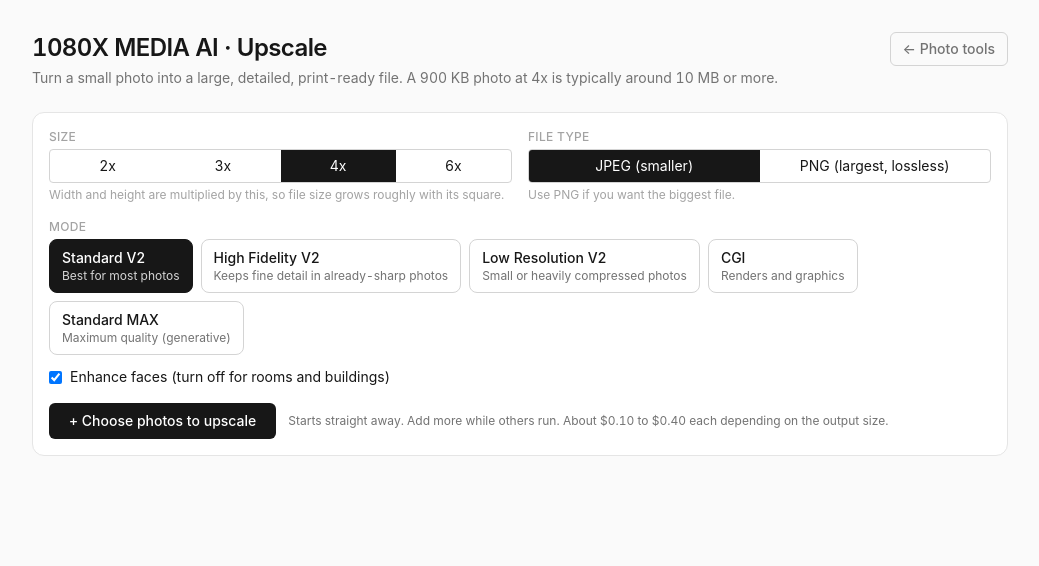
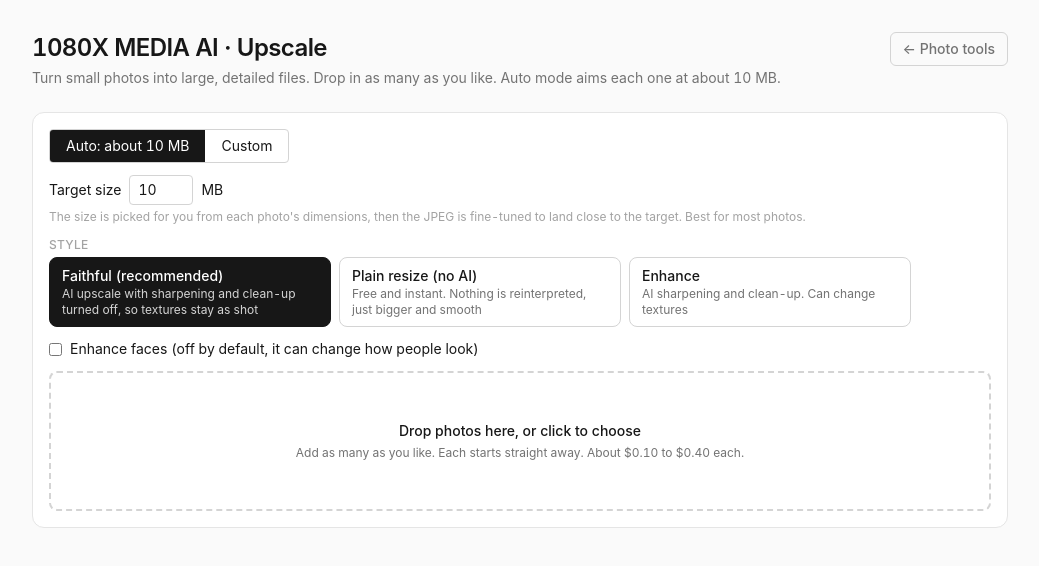
Before and after one commit to jaydengilfillan/proppolish, a Next.js app: page /upscale in a window 1280 px wide. Shown: the top 566 px of the page, without its empty margins (120-1159 px from the left). Built offline with nearby package versions, Linux system fonts and the light colour scheme.

Commit message:
Add files via upload

```diff
--- a/src/app/upscale/page.tsx
+++ b/src/app/upscale/page.tsx
@@ -21,6 +21,12 @@ interface Item {
   h: number;
   factor: number;
   format: "jpeg" | "png";
+  auto: boolean;
+  target: number;
+  origUrl: string;
+  finalUrl?: string;
+  finalBytes?: number;
+  finishing?: boolean;
   status: "uploading" | "queued" | "done" | "failed";
   statusUrl?: string;
   responseUrl?: string;
@@ -60,12 +66,68 @@ function imageSize(file: File): Promise<{ w: number; h: number }> {
   });
 }
 
+/** Pick an upscale factor so the finished JPEG lands near the target size (about 0.3 bytes per output pixel for an upscaled photo). */
+function autoFactor(w: number, h: number, targetMb: number, plain = false): number {
+  const px = (targetMb * 1048576) / (plain ? 0.2 : 0.3);
+  const f = Math.sqrt(px / Math.max(1, w * h));
+  return Math.min(plain ? 8 : 6, Math.max(2, Math.round(f * 2) / 2));
+}
+
+/** Encode a canvas as JPEG so it lands close to the target size (adjusts quality only). */
+async function fitCanvas(c: HTMLCanvasElement, targetBytes: number): Promise<Blob> {
+  const enc = (q: number) => new Promise<Blob>((res, rej) => c.toBlob((b) => (b ? res(b) : rej(new Error("Encode failed"))), "image/jpeg", q));
+  let lo = 0.5;
+  let hi = 1;
+  let best: Blob | null = null;
+  for (let i = 0; i < 6; i++) {
+    const q = i === 0 ? 0.92 : (lo + hi) / 2;
+    const b = await enc(q);
+    if (b.size <= targetBytes * 1.1 && (!best || b.size > best.size)) best = b;
+    if (b.size > targetBytes * 1.05) hi = q;
+    else if (b.size < targetBytes * 0.95) lo = q;
+    else {
+      best = b;
+      break;
+    }
+  }
+  return best ?? (await enc(0.5));
+}
+
+/** Re-encode a JPEG so it lands close to the target size (the pixels stay the same). */
+async function fitJpeg(blob: Blob, targetBytes: number): Promise<Blob> {
+  if (blob.size >= targetBytes * 0.9 && blob.size <= targetBytes * 1.1) return blob;
+  const bmp = await createImageBitmap(blob);
+  const c = document.createElement("canvas");
+  c.width = bmp.width;
+  c.height = bmp.height;
+  c.getContext("2d")!.drawImage(bmp, 0, 0);
+  return fitCanvas(c, targetBytes);
+}
+
+/** Plain resize with no AI: smooth high-quality scaling, so textures and colours are not reinterpreted. */
+async function plainUpscale(file: File, factor: number, targetBytes: number): Promise<Blob> {
+  const bmp = await createImageBitmap(file);
+  const k = Math.min(factor, 16000 / Math.max(bmp.width, bmp.height));
+  const c = document.createElement("canvas");
+  c.width = Math.round(bmp.width * k);
+  c.height = Math.round(bmp.height * k);
+  const ctx = c.getContext("2d")!;
+  ctx.imageSmoothingEnabled = true;
+  ctx.imageSmoothingQuality = "high";
+  ctx.drawImage(bmp, 0, 0, c.width, c.height);
+  return fitCanvas(c, targetBytes);
+}
+
 export default function UpscalePage() {
   const [items, setItems] = useState<Item[]>([]);
+  const [style, setStyle] = useState<"faithful" | "enhance" | "plain">("faithful");
   const [model, setModel] = useState("Standard V2");
   const [factor, setFactor] = useState(4);
+  const [auto, setAuto] = useState(true);
+  const [target, setTarget] = useState(10);
+  const [drag, setDrag] = useState(false);
   const [format, setFormat] = useState<"jpeg" | "png">("jpeg");
-  const [face, setFace] = useState(true);
+  const [face, setFace] = useState(false);
   const [error, setError] = useState("");
   const fileRef = useRef<HTMLInputElement | null>(null);
   const patch = (id: string, p: Partial<Item>) => setItems((l) => l.map((x) => (x.id === id ? { ...x, ...p } : x)));
@@ -85,12 +147,25 @@ export default function UpscalePage() {
   async function start(file: File) {
     const id = `u${Date.now()}${Math.random().toString(36).slice(2, 5)}`;
     const { w, h } = await imageSize(file);
-    setItems((l) => [{ id, name: file.name, origBytes: file.size, w, h, factor, format, status: "uploading" }, ...l]);
+    const plain = style === "plain";
+    const f = auto ? autoFactor(w, h, target, plain) : factor;
+    const fmt: "jpeg" | "png" = auto || plain ? "jpeg" : format;
+    setItems((l) => [{ id, name: file.name, origBytes: file.size, w, h, factor: f, format: fmt, auto, target, origUrl: URL.createObjectURL(file), status: "uploading" }, ...l]);
+    if (plain) {
+      try {
+        const out = await plainUpscale(file, f, target * 1048576);
+        const u = URL.createObjectURL(out);
+        patch(id, { status: "done", imageUrl: u, finalUrl: u, finalBytes: out.size });
+      } catch (e) {
+        patch(id, { status: "failed", error: e instanceof Error ? e.message : "Failed" });
+      }
+      return;
+    }
     try {
       const { uploadUrl, fileUrl } = await post<{ uploadUrl: string; fileUrl: string }>("/api/video/upload-init", { contentType: file.type, fileName: file.name });
       const put = await fetch(uploadUrl, { method: "PUT", body: file, headers: { "Content-Type": file.type } });
       if (!put.ok) throw new Error(`Upload failed (${put.status})`);
-      const r = await post<{ statusUrl: string; responseUrl: string }>("/api/upscale", { imageUrl: fileUrl, model, factor, format, face, w, h });
+      const r = await post<{ statusUrl: string; responseUrl: string }>("/api/upscale", { imageUrl: fileUrl, model: style === "faithful" ? "High Fidelity V2" : model, faithful: style === "faithful", factor: f, format: fmt, face, w, h });
       patch(id, { status: "queued", statusUrl: r.statusUrl, responseUrl: r.responseUrl });
     } catch (e) {
       patch(id, { status: "failed", error: e instanceof Error ? e.message : "Failed" });
@@ -105,7 +180,10 @@ export default function UpscalePage() {
         try {
           const r = await fetch(`/api/upscale/status?statusUrl=${encodeURIComponent(it.statusUrl)}&responseUrl=${encodeURIComponent(it.responseUrl!)}`);
           const j = (await r.json()) as { status?: string; imageUrl?: string; fileSize?: number | null; error?: string };
-          if (j.status === "DONE") patch(it.id, { status: "done", imageUrl: j.imageUrl, outBytes: j.fileSize ?? null });
+          if (j.status === "DONE") {
+            patch(it.id, { status: "done", imageUrl: j.imageUrl, outBytes: j.fileSize ?? null, finishing: it.auto });
+            if (it.auto && j.imageUrl) void finish(it, j.imageUrl);
+          }
           else if (j.status === "FAILED" || j.error) patch(it.id, { status: "failed", error: j.error ?? "Failed" });
         } catch {
           /* try again next tick */
@@ -115,9 +193,22 @@ export default function UpscalePage() {
     return () => clearInterval(t);
   }, [items]);
 
+  async function finish(it: Item, url: string) {
+    try {
+      const out = await fitJpeg(await urlToBlob(url), it.target * 1048576);
+      patch(it.id, { finishing: false, finalUrl: URL.createObjectURL(out), finalBytes: out.size });
+    } catch {
+      patch(it.id, { finishing: false });
+    }
+  }
+
   async function download(it: Item) {
     if (!it.imageUrl) return;
     const base = it.name.replace(/\.[^.]+$/, "");
+    if (it.finalUrl) {
+      triggerDownload(it.finalUrl, `${base}-upscaled.jpg`);
+      return;
+    }
     try {
       const o = URL.createObjectURL(await urlToBlob(it.imageUrl));
       triggerDownload(o, `${base}-upscaled.${it.format === "png" ? "png" : "jpg"}`);
@@ -132,13 +223,25 @@ export default function UpscalePage() {
       <header className="mb-6 flex items-start justify-between gap-4">
         <div className="flex flex-col gap-1">
           <h1 className="text-2xl font-semibold tracking-tight">{APP_NAME} · Upscale</h1>
-          <p className="text-sm text-neutral-500">Turn a small photo into a large, detailed, print-ready file. A 900 KB photo at 4x is typically around 10 MB or more.</p>
+          <p className="text-sm text-neutral-500">Turn small photos into large, detailed files. Drop in as many as you like. Auto mode aims each one at about 10 MB.</p>
         </div>
         <Link href="/" className="shrink-0 rounded-md border border-neutral-300 px-3 py-1.5 text-sm font-medium text-neutral-500 hover:text-neutral-800">← Photo tools</Link>
       </header>
 
       <section className="mb-6 rounded-xl border border-neutral-200 bg-white p-4">
-        <div className="grid gap-4 sm:grid-cols-2">
+        <div className="mb-3 flex overflow-hidden rounded border border-neutral-300 text-sm sm:w-fit">
+          <button onClick={() => setAuto(true)} className={`px-4 py-1.5 ${auto ? "bg-neutral-900 text-white" : "hover:bg-neutral-100"}`}>Auto: about {target} MB</button>
+          <button onClick={() => setAuto(false)} className={`px-4 py-1.5 ${!auto ? "bg-neutral-900 text-white" : "hover:bg-neutral-100"}`}>Custom</button>
+        </div>
+        {auto ? (
+          <div className="mb-3 text-sm">
+            <label className="flex items-center gap-2">Target size
+              <input type="number" min={2} max={40} value={target} onChange={(e) => setTarget(Math.max(2, Math.min(40, Number(e.target.value) || 10)))} className="w-16 rounded border border-neutral-300 px-2 py-1" /> MB
+            </label>
+            <p className="mt-1 text-xs text-neutral-400">The size is picked for you from each photo's dimensions, then the JPEG is fine-tuned to land close to the target. Best for most photos.</p>
+          </div>
+        ) : (
+          <div className="mb-3 grid gap-4 sm:grid-cols-2">
             <div>
               <p className="mb-1 text-xs font-medium uppercase tracking-wide text-neutral-400">Size</p>
               <div className="flex overflow-hidden rounded border border-neutral-300 text-sm">
@@ -146,33 +249,49 @@ export default function UpscalePage() {
                   <button key={n} onClick={() => setFactor(n)} className={`flex-1 px-3 py-1.5 ${factor === n ? "bg-neutral-900 text-white" : "hover:bg-neutral-100"}`}>{n}x</button>
                 ))}
               </div>
-            <p className="mt-1 text-xs text-neutral-400">Width and height are multiplied by this, so file size grows roughly with its square.</p>
             </div>
             <div>
               <p className="mb-1 text-xs font-medium uppercase tracking-wide text-neutral-400">File type</p>
               <div className="flex overflow-hidden rounded border border-neutral-300 text-sm">
-              <button onClick={() => setFormat("jpeg")} className={`flex-1 px-3 py-1.5 ${format === "jpeg" ? "bg-neutral-900 text-white" : "hover:bg-neutral-100"}`}>JPEG (smaller)</button>
-              <button onClick={() => setFormat("png")} className={`flex-1 px-3 py-1.5 ${format === "png" ? "bg-neutral-900 text-white" : "hover:bg-neutral-100"}`}>PNG (largest, lossless)</button>
-            </div>
-            <p className="mt-1 text-xs text-neutral-400">Use PNG if you want the biggest file.</p>
+                <button onClick={() => setFormat("jpeg")} className={`flex-1 px-3 py-1.5 ${format === "jpeg" ? "bg-neutral-900 text-white" : "hover:bg-neutral-100"}`}>JPEG</button>
+                <button onClick={() => setFormat("png")} className={`flex-1 px-3 py-1.5 ${format === "png" ? "bg-neutral-900 text-white" : "hover:bg-neutral-100"}`}>PNG (largest)</button>
               </div>
             </div>
-        <div className="mt-4">
-          <p className="mb-1 text-xs font-medium uppercase tracking-wide text-neutral-400">Mode</p>
+          </div>
+        )}
+        <div className="mb-3">
+          <p className="mb-1 text-xs font-medium uppercase tracking-wide text-neutral-400">Style</p>
           <div className="flex flex-wrap gap-2">
-            {MODELS.map((m) => (
-              <button key={m.id} onClick={() => setModel(m.id)} className={`rounded-lg border px-3 py-2 text-left text-sm ${model === m.id ? "border-neutral-900 bg-neutral-900 text-white" : "border-neutral-300 hover:border-neutral-500"}`}>
-                <span className="block font-medium">{m.label}</span>
-                <span className={`block text-xs ${model === m.id ? "text-neutral-300" : "text-neutral-500"}`}>{m.blurb}</span>
+            {([
+              ["faithful", "Faithful (recommended)", "AI upscale with sharpening and clean-up turned off, so textures stay as shot"],
+              ["plain", "Plain resize (no AI)", "Free and instant. Nothing is reinterpreted, just bigger and smooth"],
+              ["enhance", "Enhance", "AI sharpening and clean-up. Can change textures"],
+            ] as const).map(([id, label, blurb]) => (
+              <button key={id} onClick={() => setStyle(id)} className={`rounded-lg border px-3 py-2 text-left text-sm ${style === id ? "border-neutral-900 bg-neutral-900 text-white" : "border-neutral-300 hover:border-neutral-500"}`}>
+                <span className="block font-medium">{label}</span>
+                <span className={`block max-w-[16rem] text-xs ${style === id ? "text-neutral-300" : "text-neutral-500"}`}>{blurb}</span>
               </button>
             ))}
           </div>
+          {style === "enhance" && (
+            <div className="mt-2 flex flex-wrap gap-2">
+              {MODELS.map((m) => (
+                <button key={m.id} onClick={() => setModel(m.id)} className={`rounded-full border px-3 py-1 text-xs ${model === m.id ? "border-neutral-900 bg-neutral-900 text-white" : "border-neutral-300 hover:border-neutral-500"}`} title={m.blurb}>{m.label}</button>
+              ))}
             </div>
-        <label className="mt-3 flex items-center gap-2 text-sm"><input type="checkbox" checked={face} onChange={(e) => setFace(e.target.checked)} />Enhance faces (turn off for rooms and buildings)</label>
-        <div className="mt-4 flex flex-wrap items-center gap-3">
-          <button onClick={() => fileRef.current?.click()} className="rounded-md bg-neutral-900 px-5 py-2 text-sm font-medium text-white">+ Choose photos to upscale</button>
+          )}
+        </div>
+        {style !== "plain" && <label className="mb-3 flex items-center gap-2 text-sm"><input type="checkbox" checked={face} onChange={(e) => setFace(e.target.checked)} />Enhance faces (off by default, it can change how people look)</label>}
+        <div
+          onDragOver={(e) => { e.preventDefault(); setDrag(true); }}
+          onDragLeave={() => setDrag(false)}
+          onDrop={(e) => { e.preventDefault(); setDrag(false); void addFiles(e.dataTransfer.files); }}
+          onClick={() => fileRef.current?.click()}
+          className={`flex cursor-pointer flex-col items-center justify-center rounded-lg border-2 border-dashed px-6 py-12 text-center ${drag ? "border-neutral-900 bg-neutral-50" : "border-neutral-300 hover:border-neutral-500"}`}
+        >
+          <p className="text-sm font-medium">Drop photos here, or click to choose</p>
+          <p className="mt-1 text-xs text-neutral-500">Add as many as you like. Each starts straight away. About $0.10 to $0.40 each.</p>
           <input ref={fileRef} type="file" multiple accept="image/*" className="hidden" onChange={(e) => { void addFiles(e.target.files); e.target.value = ""; }} />
-          <span className="text-xs text-neutral-500">Starts straight away. Add more while others run. About $0.10 to $0.40 each depending on the output size.</span>
         </div>
         {error && <p className="mt-2 text-xs text-red-600">{error}</p>}
       </section>
@@ -184,15 +303,27 @@ export default function UpscalePage() {
               <span className="min-w-0 truncate font-medium">{it.name}</span>
               <button onClick={() => setItems((l) => l.filter((x) => x.id !== it.id))} className="text-neutral-400 hover:text-red-600">×</button>
             </div>
-            <p className="text-xs text-neutral-500">{it.w}×{it.h} · {mb(it.origBytes)} → {it.factor}x {it.format.toUpperCase()}</p>
+            <p className="text-xs text-neutral-500">{it.w}×{it.h} · {mb(it.origBytes)} → {it.factor}x {it.format.toUpperCase()}{it.auto ? ` (aiming for ~${it.target} MB)` : ""}</p>
             {(it.status === "uploading" || it.status === "queued") && <p className="py-8 text-center text-xs text-neutral-500">{it.status === "uploading" ? "Uploading…" : "Upscaling… (usually under a minute or two)"}</p>}
             {it.status === "failed" && <p className="mt-2 text-xs text-red-600">{it.error}</p>}
             {it.status === "done" && it.imageUrl && (
               <>
+                <div className="mt-2 grid grid-cols-2 gap-2">
+                  <div>
+                    <p className="mb-0.5 text-[11px] text-neutral-400">Original</p>
                     {/* eslint-disable-next-line @next/next/no-img-element */}
-                <img src={it.imageUrl} alt="Upscaled" className="mt-2 max-h-72 w-full rounded object-contain" />
-                <p className="mt-1 text-xs text-neutral-600">Result: {it.outBytes ? mb(it.outBytes) : "size shown on download"} ({it.w * it.factor}×{it.h * it.factor} px)</p>
-                <button onClick={() => void download(it)} className="mt-2 rounded-md bg-neutral-900 px-3 py-1.5 text-xs font-medium text-white">Download</button>
+                    <img src={it.origUrl} alt="Original" className="max-h-60 w-full rounded object-contain" />
+                  </div>
+                  <div>
+                    <p className="mb-0.5 text-[11px] text-neutral-400">Upscaled</p>
+                    {/* eslint-disable-next-line @next/next/no-img-element */}
+                    <img src={it.imageUrl} alt="Upscaled" className="max-h-60 w-full rounded object-contain" />
+                  </div>
+                </div>
+                <p className="mt-1 text-xs text-neutral-600">
+                  {it.finishing ? "Finishing to the target size…" : `Result: ${it.finalBytes ? mb(it.finalBytes) : it.outBytes ? mb(it.outBytes) : "size shown on download"}`} ({it.w * it.factor}×{it.h * it.factor} px)
+                </p>
+                <button onClick={() => void download(it)} disabled={it.finishing} className="mt-2 rounded-md bg-neutral-900 px-3 py-1.5 text-xs font-medium text-white disabled:opacity-40">Download</button>
               </>
             )}
           </div>
```
Lines whose indentation alone changed are shown as unchanged.
